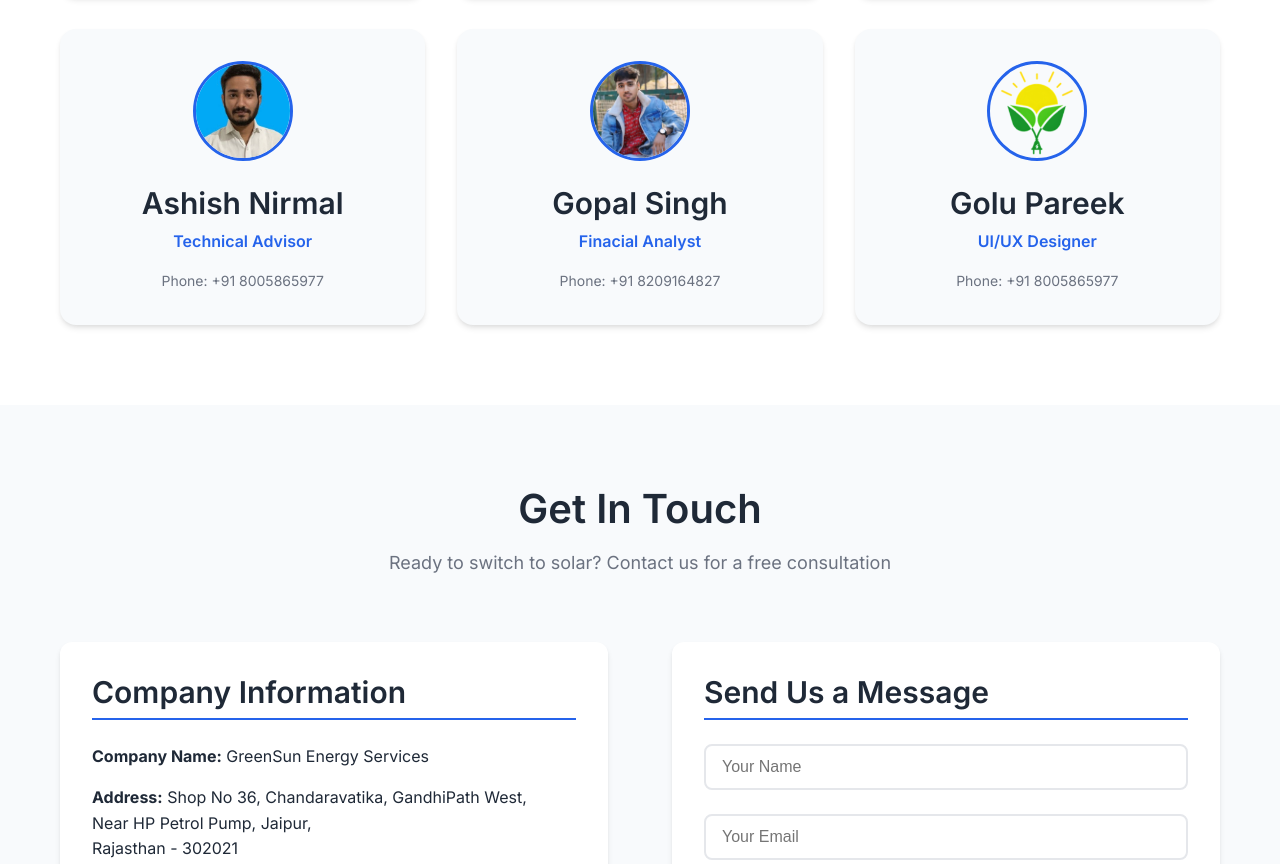
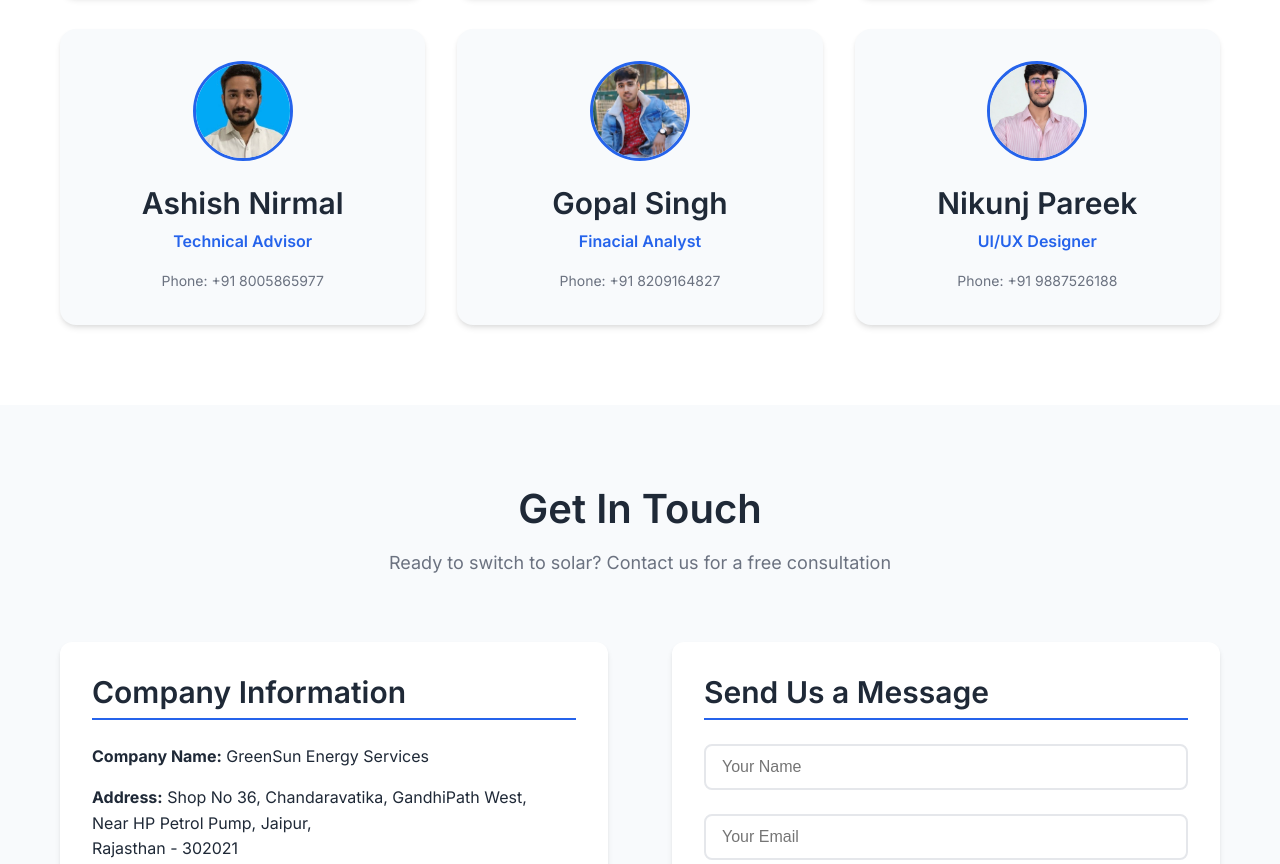
Before and after one commit to ashishn97/GreenSunES, a plain HTML site: page index.html in a window 1280 px wide. Shown: the part 4091-4955 px from the top of the page. Drawn offline with nearby package versions, Linux system fonts and the light colour scheme.

Commit message:
Added team details

```diff
--- a/index.html
+++ b/index.html
@@ -385,11 +385,11 @@
                 </div>
                 <div class="team-card">
                     <div class="team-avatar">
-                        <img src="assets/images/logo_new.png" alt="Golu Pareek" />
+                        <img src="assets/images/nikunj.jpg" alt="Golu Pareek" />
                     </div>
-                    <h3>Golu Pareek</h3>
+                    <h3>Nikunj Pareek</h3>
                     <p class="team-role">UI/UX Designer</p>
-                    <p class="team-bio">Phone: +91 8005865977</p>
+                    <p class="team-bio">Phone: +91 9887526188</p>
                 </div>
             </div>
         </div>
```
Also changed, not shown: assets/images/nikunj.jpg (added).
